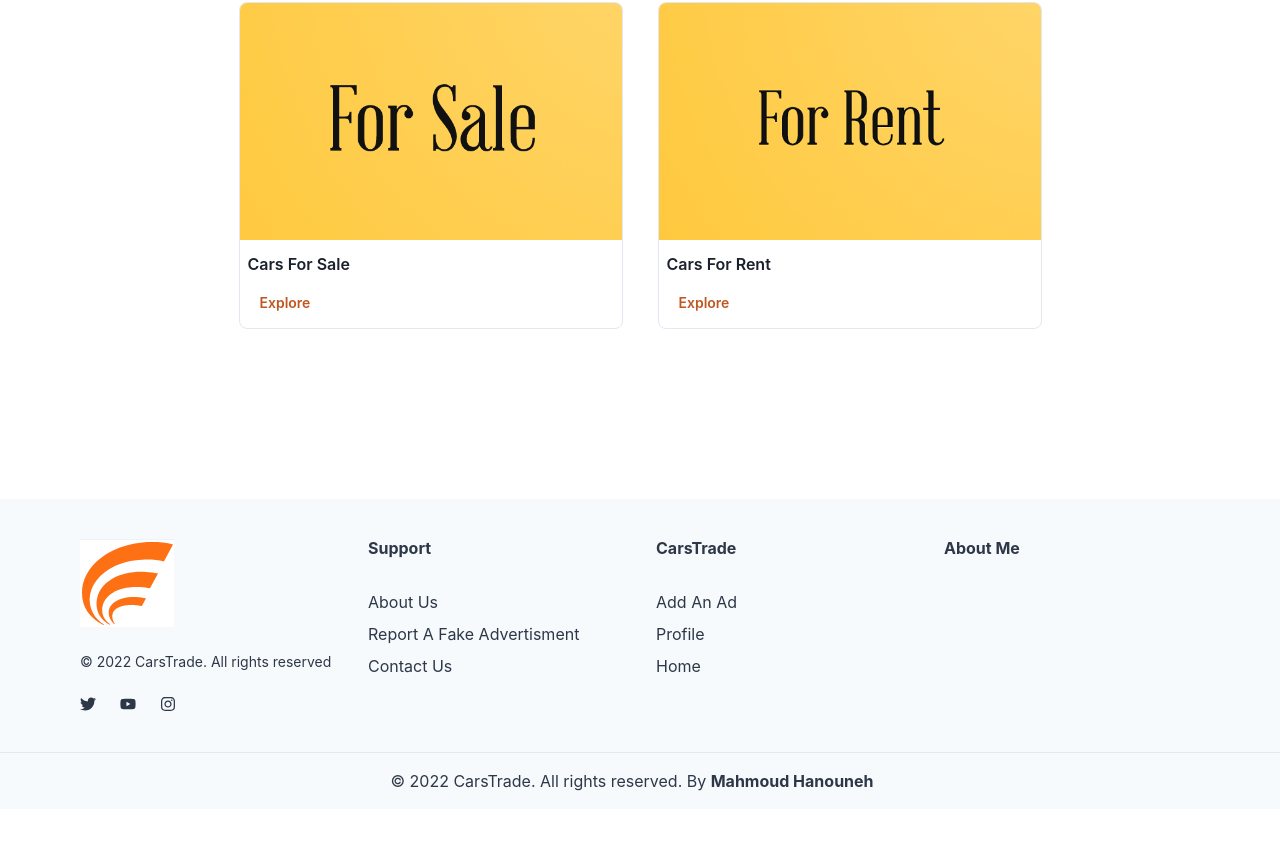
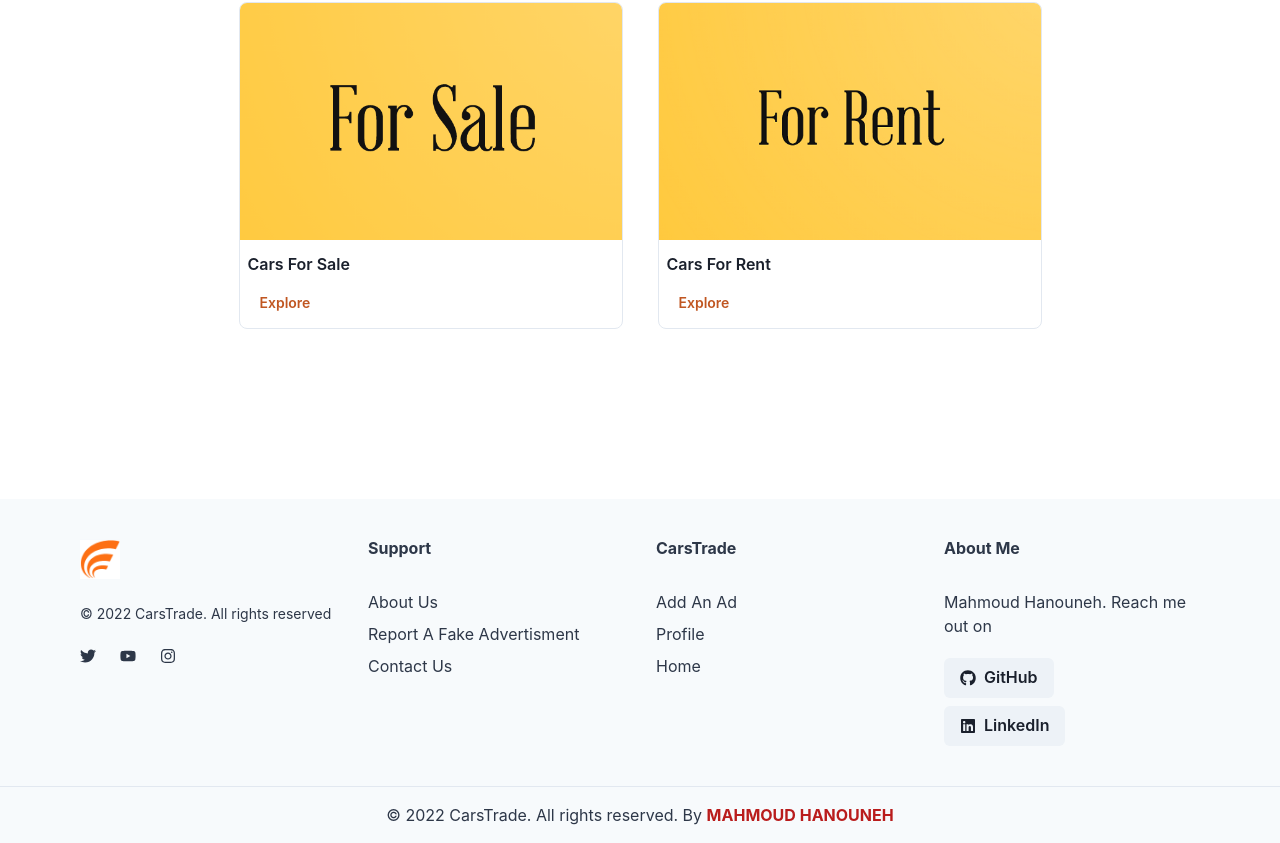
Before and after one commit to mahmoud-hanouneh/CarsTrade-e-commerce-React-Firebase, a React (Vite) app: page / in a window 1280 px wide. Shown: the part 182-1025 px from the top of the page. Before the commit the page ends 991 px from the top, so only its background shows below. Built offline with nearby package versions, Linux system fonts and the light colour scheme; no server answers.

Commit message:
End Footer And Some Code Refactor

```diff
--- a/src/App.css
+++ b/src/App.css
@@ -1,29 +1,6 @@
 @tailwind base;
 @tailwind components;
 @tailwind utilities;
-
-
-.btn-grad {
-  background-image: linear-gradient(to right, #FF512F 0%, #F09819  51%, #FF512F  100%);
-  /* margin: 10px 0 0 0; */
-  font-size: 1rem;
-  width: 150px;
-  padding: 8px 5px;
-  transition: 0.5s;
-  background-size: 200% auto;
-  color: white;
-  box-shadow: 0 0 20px #eee;
-  border-radius: 10px;
-  display: block;
-}
-
-.btn-grad:hover {
-  background-position: right center; /* change the direction of the change here */
-  color: #fff;
-  text-decoration: none;
-}
-
-
 
 .formLabel {
     font-weight: 600;
--- a/src/components/Footer.jsx
+++ b/src/components/Footer.jsx
@@ -5,13 +5,12 @@ import {
   SimpleGrid,
   Text,
   Link,
-  VisuallyHidden,
-  chakra,
   useColorModeValue,
   Heading,
-  Image
+  Image,
+  Button
 } from '@chakra-ui/react';
-import { FaTwitter, FaYoutube, FaInstagram } from 'react-icons/fa';
+import { FaTwitter, FaYoutube, FaInstagram, FaLinkedin, FaGithub } from 'react-icons/fa';
 import MainLogo from '../images/main-icon.png'
 
 export default function Footer() {
@@ -20,12 +19,14 @@ export default function Footer() {
       <Box
         bg={useColorModeValue('gray.50', 'gray.900')}
         color={useColorModeValue('gray.700', 'gray.200')}>
+
         <Container as={Stack} maxW={'6xl'} py={10}>
 
           <SimpleGrid columns={{ base: 1, sm: 2, md: 4 }} spacing={8}>
+
             <Stack spacing={6}>
                 <Box>
-              <Image src={MainLogo} />
+                  <Image width='40px' height='40px' src={MainLogo} />
                 </Box>
                 <Text fontSize={'sm'}>
                   © 2022 CarsTrade. All rights reserved
@@ -36,6 +37,7 @@ export default function Footer() {
                     <FaInstagram />
                 </Stack>
             </Stack>
+
             <Box>
                   <Heading as='h5' size='sm' mb={8}>Support</Heading>
                   <Stack align={'flex-start'}>
@@ -53,10 +55,23 @@ export default function Footer() {
                       <Link href={'#'}>Home</Link>
                   </Stack>
             </Box>
+
             <Box>
                   <Heading as='h5' size='sm' mb={8}>About Me</Heading>
+                  <Stack align={'flex-start'}>
+                     <Text mb={3}>Mahmoud Hanouneh. Reach me out on</Text>
+                     <Button colorScheme='gray' leftIcon={<FaGithub />}>
+                       <a className='no-underline' target='_blank' href='https://www.github.com/mahmoud-hanouneh'>GitHub</a>
+                     </Button>
+                     <Button colorScheme='gray' leftIcon={<FaLinkedin />}>
+                      <a className='no-underline' target='_blank' href='https://www.linkedin.com/in/mahmoud-hanouneh'>LinkedIn</a>
+
+                     </Button>
+                  </Stack>
             </Box>
+
           </SimpleGrid>
+
         </Container>
 
         <Box
@@ -68,16 +83,17 @@ export default function Footer() {
             as={Stack}
             maxW={'6xl'}
             py={4}
-          direction={{ base: 'column', md: 'row' }}
+            direction={{ base: 'column', md: 'column' }}
             spacing={4}
             justify={{ md: 'center' }}
             align={{ md: 'center' }}>
-          <Text>© 2022 CarsTrade. All rights reserved. By <span style={{color: 'orange.700', fontWeight: 'bold'}}>
-              <a href='#'>Mahmoud Hanouneh</a>
-          </span></Text>
-          <Stack direction={'row'} spacing={6}>
+            <Text>© 2022 CarsTrade. All rights reserved. By { ' ' }
+              <span className='text-red-700 font-bold	'>
+                <a className='uppercase' href='https://www.linkedin.com/in/mahmoud-hanouneh'>Mahmoud Hanouneh</a>
+              </span>
+            </Text>
 
-          </Stack>
+
           </Container>
         </Box>
       </Box>
--- /dev/null
+++ b/src/components/listings/ListingItem.css
@@ -0,0 +1,19 @@
+.btnGrad{
+    background-image: linear-gradient(to right, #FF512F 0%, #F09819  51%, #FF512F  100%);
+    /* margin: 10px 0 0 0; */
+    font-size: 1rem;
+    width: 150px;
+    padding: 8px 5px;
+    transition: 0.5s;
+    background-size: 200% auto;
+    color: white;
+    box-shadow: 0 0 20px #eee;
+    border-radius: 10px;
+    display: block;
+  }
+
+  .btnGrad:hover {
+    background-position: right center; /* change the direction of the change here */
+    color: #fff;
+    text-decoration: none;
+  }
--- a/src/components/listings/ListingItem.jsx
+++ b/src/components/listings/ListingItem.jsx
@@ -1,10 +1,13 @@
 import { Link } from 'react-router-dom'
 import { Button, Heading, Text, Flex, Box, Image, Stack, Badge } from '@chakra-ui/react'
+// icons
 import { ImLocation } from 'react-icons/im'
 import { FaBluetooth, FaCarCrash } from 'react-icons/fa'
 import { GiCarSeat } from 'react-icons/gi'
 import { AiTwotoneDelete } from 'react-icons/ai'
+import { EditIcon } from '@chakra-ui/icons'
 
+import styles from './ListingItem.css'
 
 const ListingItem = ( { data, id, deleteListing, editListing } ) => {
 
@@ -98,15 +101,15 @@ const ListingItem = ( { data, id, deleteListing, editListing } ) => {
 
           <Stack direction={['column', 'column']}>
             <Link to={`/category/${data.type}/${id}`}>
-              <button className='mt-3 btn-grad mx-1 font-medium'>
+              <button className='btnGrad mt-3 mx-1 font-medium'>
                 View Details
               </button>
             </Link>
 
             {editListing && (
               <Link to={`/edit-listing/${id}`}>
-                <Button style={{width: '150px'}} colorScheme='orange' variant='outline' className='mt-2 mx-1'>
-                Edit
+                <Button leftIcon={<EditIcon />} style={{width: '150px'}} colorScheme='orange' variant='outline' className='mt-2 mx-1'>
+                 Edit
                 </Button>
               </Link>
             )}
--- a/src/data/carsData.js
+++ b/src/data/carsData.js
@@ -35,4 +35,24 @@ export const carsData = [
         id: '9',
         manufacturer: 'Mercedes',
     },
+    {
+        id: '10',
+        manufacturer: 'Nissan',
+    },
+    {
+        id: '11',
+        manufacturer: 'Isuzu',
+    },
+    {
+        id: '12',
+        manufacturer: 'Wolks Wagen',
+    },
+    {
+        id: '13',
+        manufacturer: 'Saba',
+    },
+    {
+        id: '14',
+        manufacturer: 'Sham',
+    },
 ]
--- a/src/pages/EditListing.jsx
+++ b/src/pages/EditListing.jsx
@@ -1,7 +1,7 @@
 import { useState, useEffect, useRef, useContext } from 'react'
 import { getAuth, onAuthStateChanged } from 'firebase/auth'
-import { getStorage, ref, uploadBytesResumable, getDownloadURL, list } from "firebase/storage";
-import { addDoc, collection, serverTimestamp, updateDoc, doc, getDoc } from 'firebase/firestore'
+import { getStorage, ref, uploadBytesResumable, getDownloadURL } from "firebase/storage";
+import { serverTimestamp, updateDoc, doc, getDoc } from 'firebase/firestore'
 import { db } from '../firebase.config';
 import { useNavigate, useParams } from 'react-router-dom'
 import { v4 as uuidv4 } from 'uuid'
--- a/src/pages/Profile.jsx
+++ b/src/pages/Profile.jsx
@@ -5,7 +5,6 @@ import { db } from '../firebase.config'
 import { useNavigate } from 'react-router-dom'
 import LoadingContext from '../contexts/loading/LoadingContext'
 import ListingItem from '../components/listings/ListingItem'
-import Spinner from '../components/feedback/Spinner'
 import FadeSpinner from '../components/feedback/FadeSpinner'
 import {
   Button,
```
Also changed, not shown: src/favicon.svg (deleted). Lines whose indentation alone changed are shown as unchanged.
